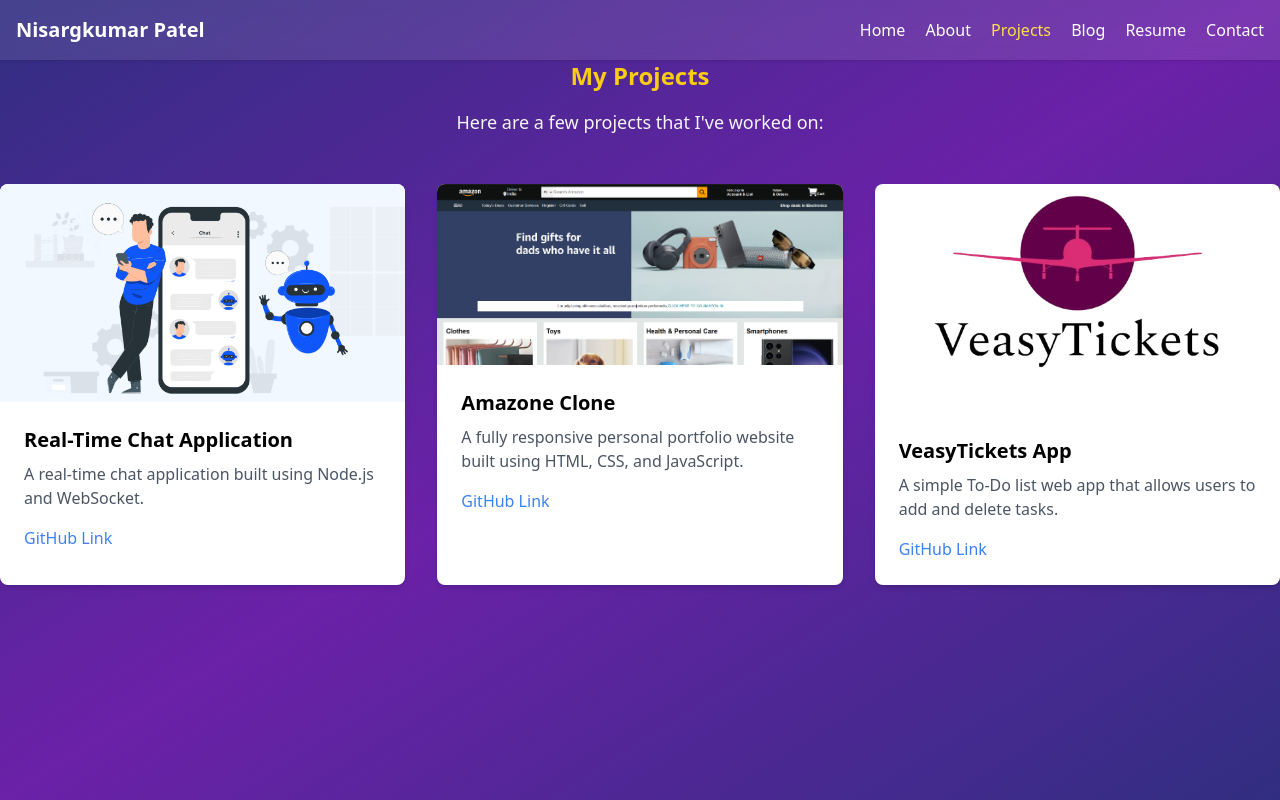
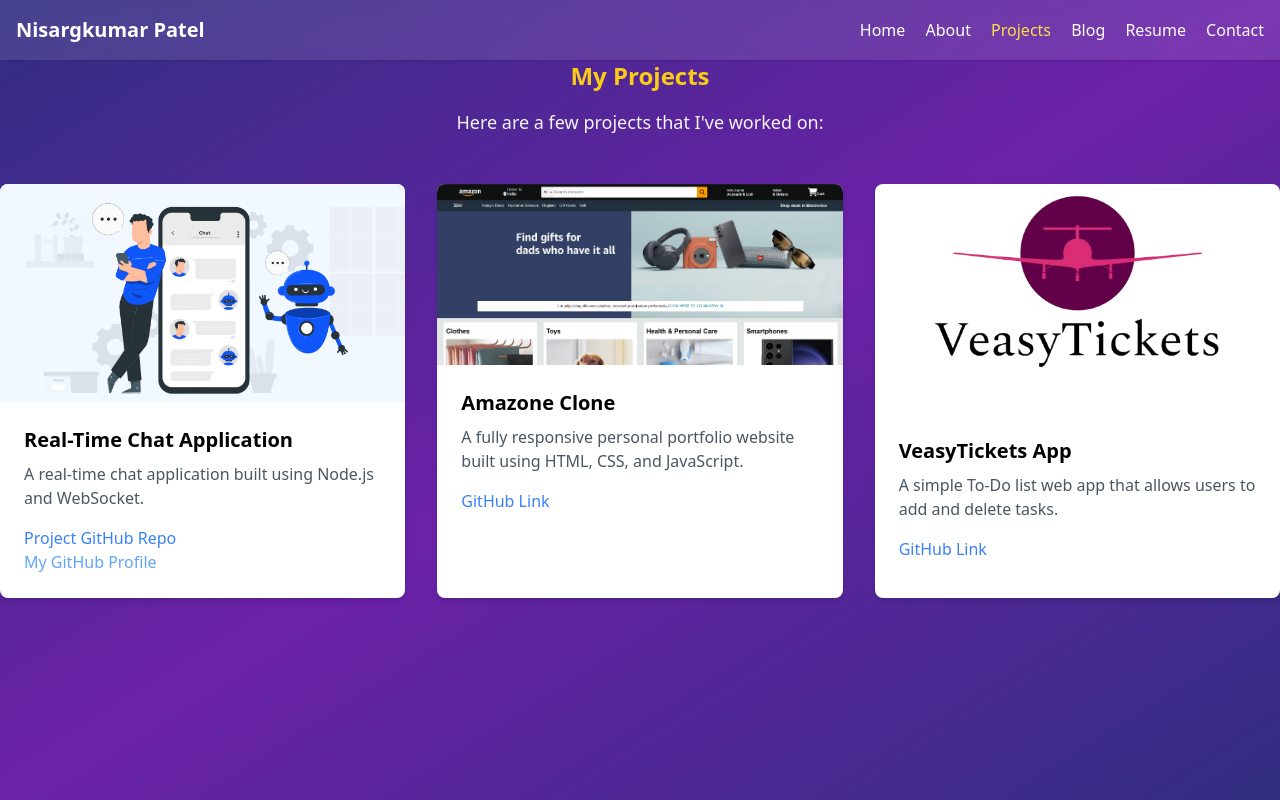
Before and after one commit to NISARG2206/NISARG2206.GITHUB.IO, a plain HTML site: page projects.html in a window 1280 px wide. Drawn offline with nearby package versions, Linux system fonts and the light colour scheme.

Commit message:
Update projects.html

```diff
--- a/projects.html
+++ b/projects.html
@@ -30,13 +30,15 @@
   <!-- Project Grid -->
   <div class="grid grid-cols-1 md:grid-cols-2 lg:grid-cols-3 gap-8 mt-8">
     <!-- Project 1 -->
+    <!-- Project 1 -->
 <div class="bg-white rounded-lg shadow-md overflow-hidden">
   <img src="Screenshot 2025-05-09 094501.png" alt="Project 1" class="w-full h-30 object-cover">
   <div class="p-6">
     <h3 class="text-xl font-semibold" style="color: black;">Real-Time Chat Application</h3>
     <p class="text-gray-600 mt-2">A real-time chat application built using Node.js and WebSocket.</p>
-        <div class="mt-4">
-          <a href="https://github.com/NISARG2206/smart-india-hackathon.git " target="_blank" class="text-blue-500 hover:underline">GitHub Link</a>
+    <div class="mt-4 space-y-1">
+      <a href="https://github.com/NISARG2206/smart-india-hackathon.git" target="_blank" class="text-blue-500 hover:underline">Project GitHub Repo</a><br>
+      <a href="https://github.com/NISARG2206" target="_blank" class="text-blue-400 hover:underline">My GitHub Profile</a>
     </div>
   </div>
 </div>
```
Lines whose indentation alone changed are shown as unchanged.
